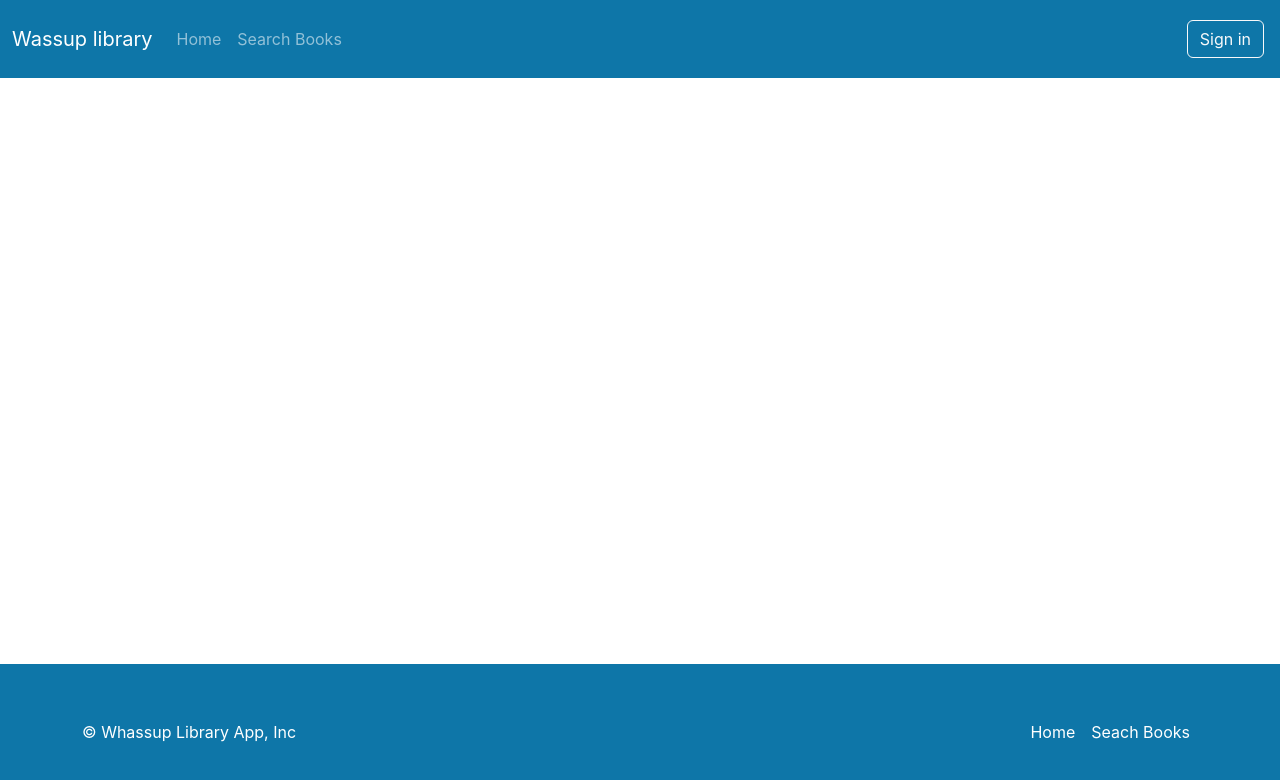
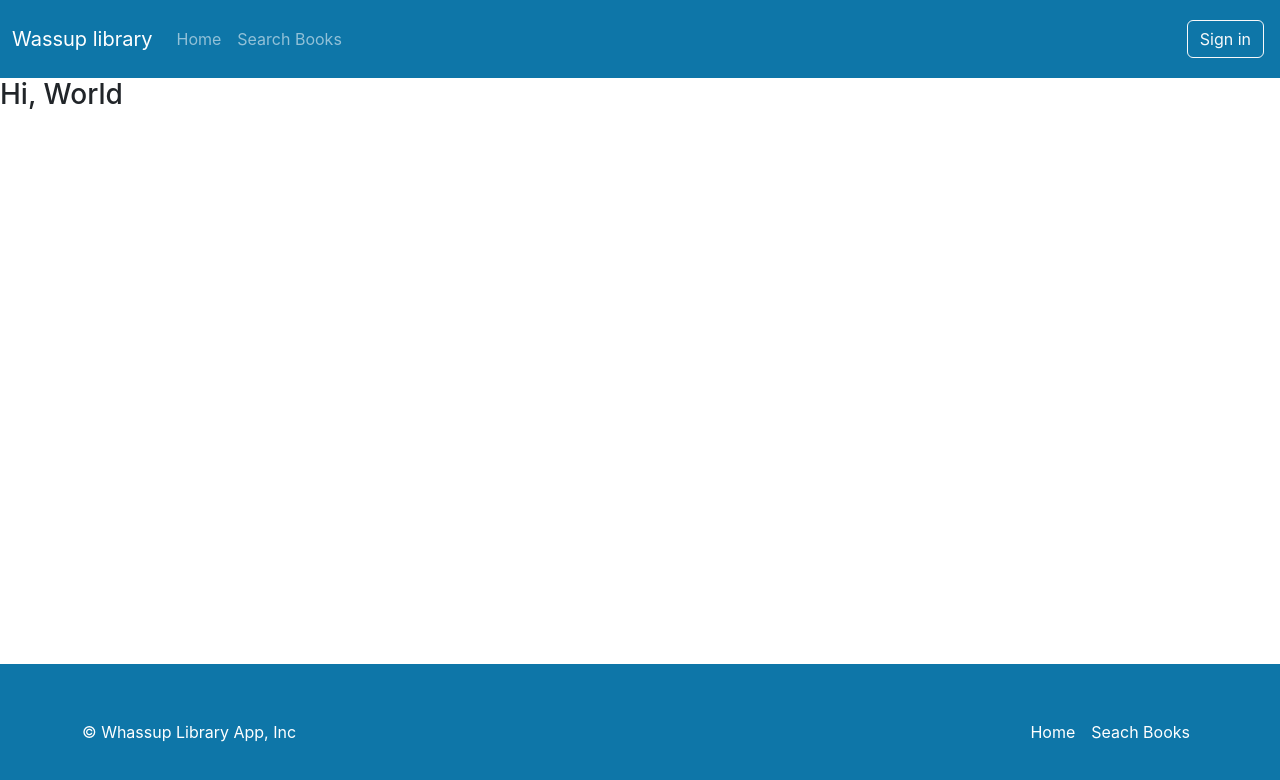
Before and after one commit to Jambbo/LibraryApp-Frontend, a React (Create React App) app: page /checkout/1 in a window 1280 px wide. Shown: the top 780 px of the page. Built offline with nearby package versions, Linux system fonts and the light colour scheme.

Commit message:
Added checkout page for books and made the route to them

```diff
--- a/src/App.tsx
+++ b/src/App.tsx
@@ -6,6 +6,7 @@
 import { SearchBook } from './layouts/SearchBooksPage/components/SearchBook';
 import { SearchBooksPage } from './layouts/SearchBooksPage/SearchBooksPage';
 import { Route, Switch, Redirect } from 'react-router-dom';
+import { BookCheckoutPage } from './layouts/BookCheckoutPage/BookCheckoutPage';
 
 
 export const App = () => {
@@ -27,6 +28,9 @@
               <SearchBooksPage />
             </Route>
 
+            <Route path='/checkout/:bookId'>
+              <BookCheckoutPage />
+            </Route>
 
           </Switch>
         </div>
--- /dev/null
+++ b/src/layouts/BookCheckoutPage/BookCheckoutPage.tsx
@@ -0,0 +1,18 @@
+import { useState } from "react";
+import { BookModel } from "../../models/BookModel";
+
+export const BookCheckoutPage = ()=> {
+
+    const[book, setBook] = useState<BookModel>();
+    const[isLoadingBook, setIsLoadingBook] = useState(true);
+    const[httpError, setHttpError] = useState(null);
+
+    const bookId = (window.location.pathname).split('/')[2];
+
+
+    return(
+        <div>
+            <h3>Hi, World</h3>
+        </div>
+    );
+}
```
